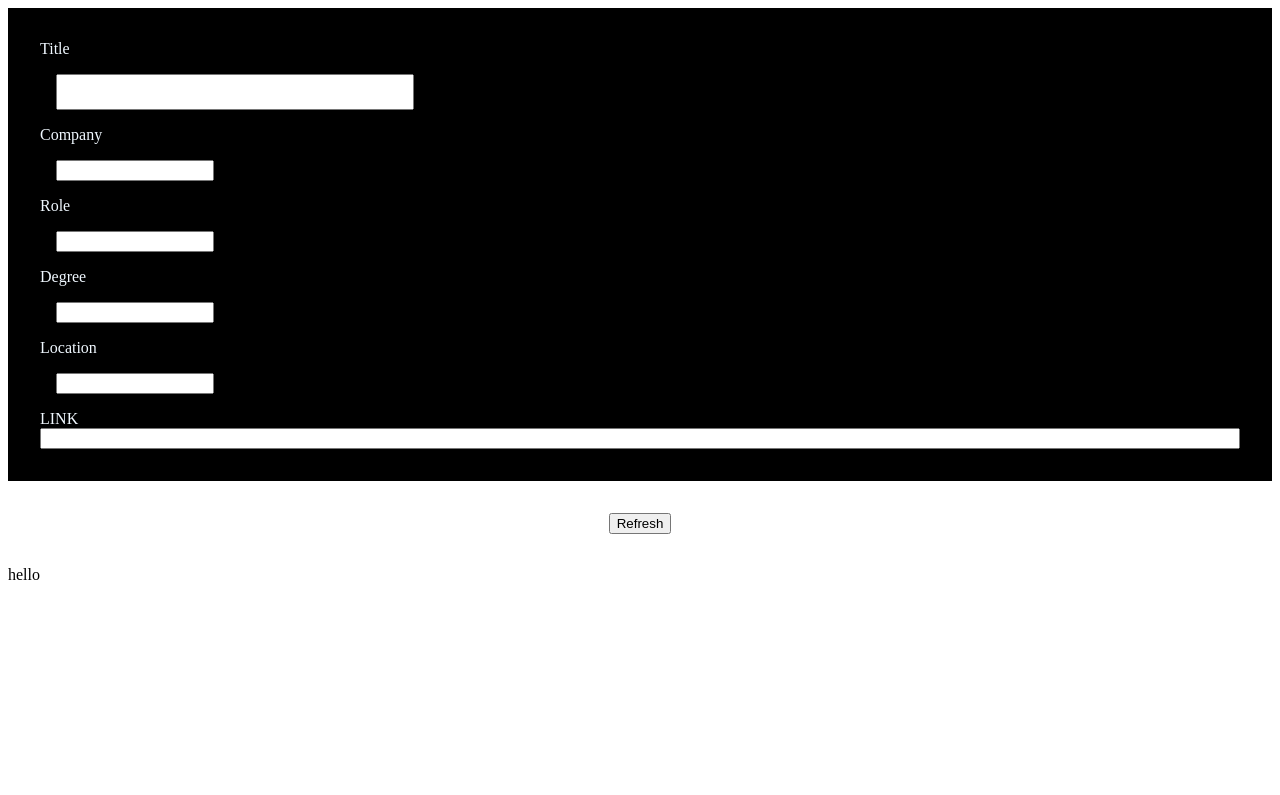
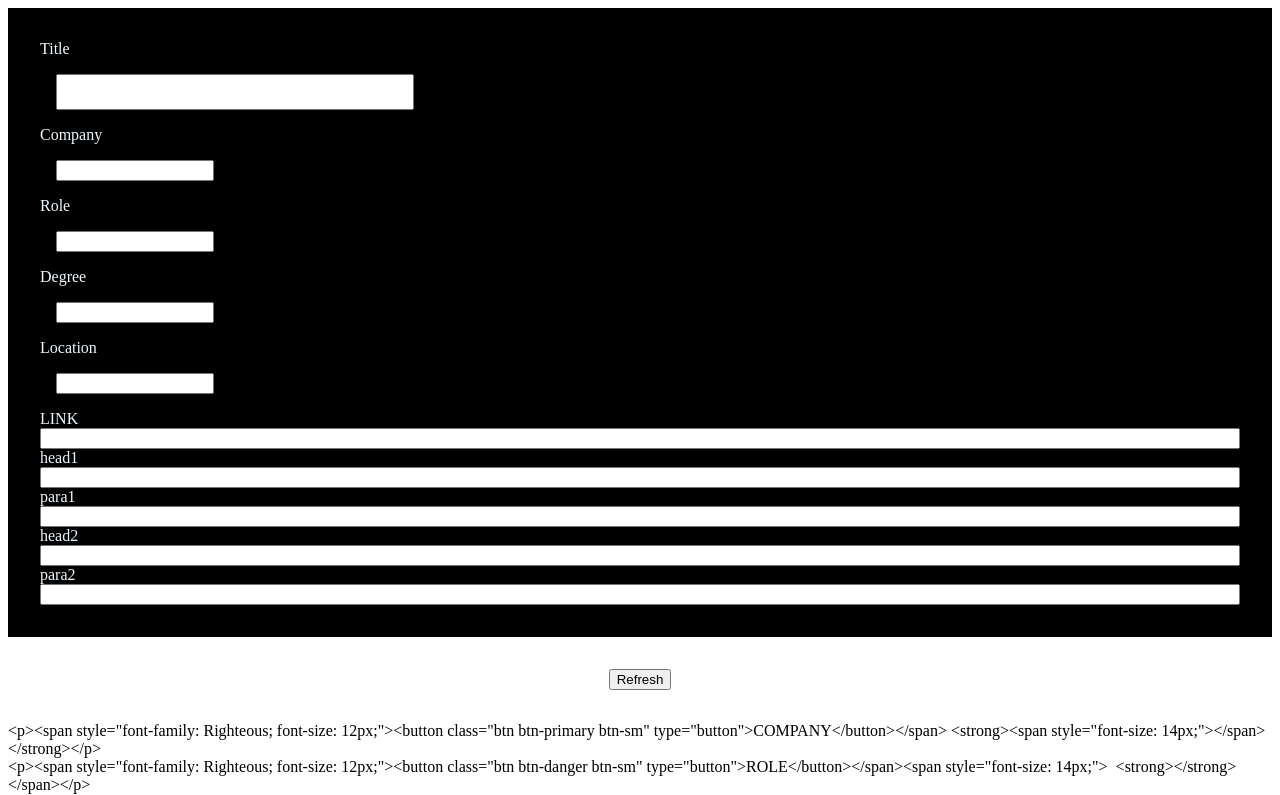
Before and after one commit to AshishSnow/sycoday, a plain HTML site: page index.html in a window 1280 px wide. Shown: the top 795 px of the page. Drawn offline with Linux system fonts and the light colour scheme.

Commit message:
Update index.html

```diff
--- a/index.html
+++ b/index.html
@@ -20,6 +20,11 @@
        <span class="v">Degree</span> <input type="text" id="degree" onchange="res()" >
        <span class="v">Location</span> <input type="text" id="loc" onchange="res()" >
        <span class="v">LINK</span> <input type="text" id="links" onchange="res()" >
+       <span class="v">head1</span> <input type="text" id="head1" onchange="res()" >
+       <span class="v">para1</span> <input type="text" id="para1" onchange="res()" >
+
+       <span class="v">head2</span> <input type="text" id="head2" onchange="res()" >
+       <span class="v">para2</span> <input type="text" id="para2" onchange="res()" >
 
 
     </div>
```
